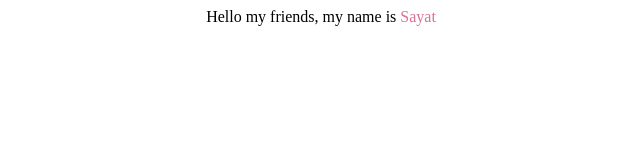
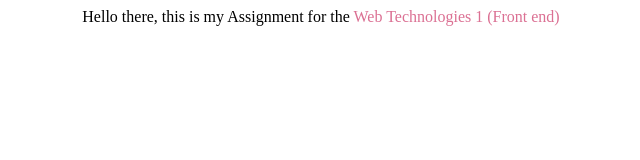
Before and after one commit to QBasy/WebTech, a plain HTML site: page mainpage.html in a window 1280 px wide. Shown: the whole page, without its empty margins (319-959 px from the left). Drawn offline with Linux system fonts and the light colour scheme.

Commit message:
first commit

```diff
--- a/mainpage.html
+++ b/mainpage.html
@@ -10,6 +10,8 @@
     <title>WebTechnology Assignment by Sayat Adilkhanov</title>
 </head>
 <body>
-<div style="text-align: center;"><div>Hello my friends, my name is <span class="hallo">Sayat</span></div></div>
+<div style="text-align: center;">
+    Hello there, this is my Assignment for the<span class="hallo"> Web Technologies 1 (Front end)</span>
+</div>
 </body>
 </html>
```
